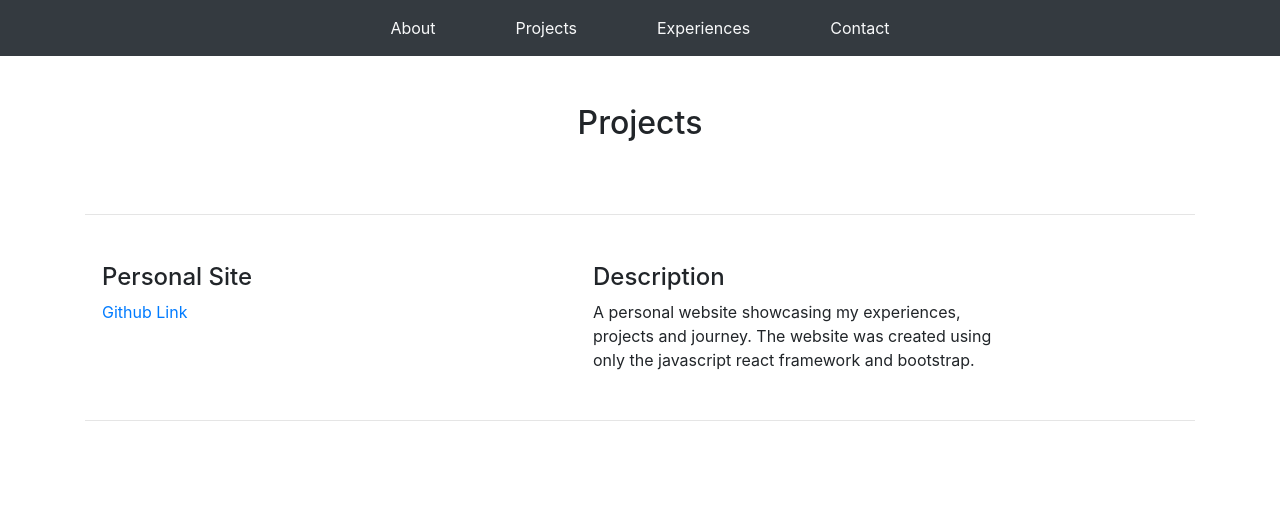
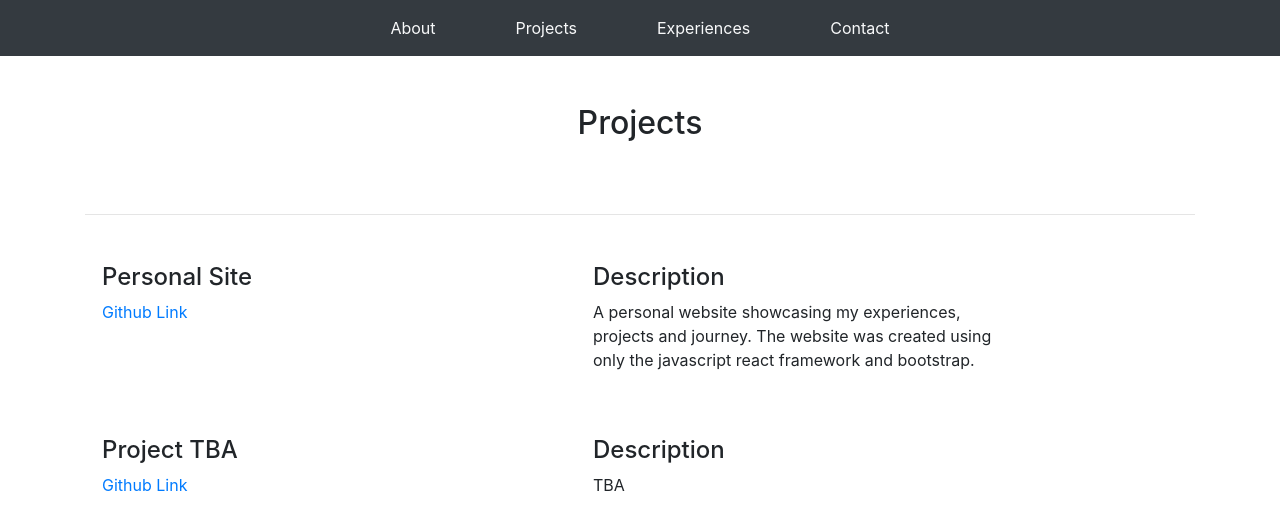
Before and after one commit to PBMocha/react-personal-site, a React (Create React App) app: page /projects in a window 1280 px wide. Shown: the top 530 px of the page. Built offline with nearby package versions, Linux system fonts and the light colour scheme.

Commit message:
Setting upstream commit

```diff
--- a/src/pages/Projects.jsx
+++ b/src/pages/Projects.jsx
@@ -26,6 +26,11 @@ class ProjectsPage extends React.Component {
                 gitlink: 'TBA',
                 description: 'A personal website showcasing my experiences, projects and journey. The website was created using only the javascript react framework and bootstrap.'
             },
+            {
+                title: 'Project TBA',
+                gitlink: 'TBA',
+                description: 'TBA'
+            },
         ];
 
         this.setState({
```
